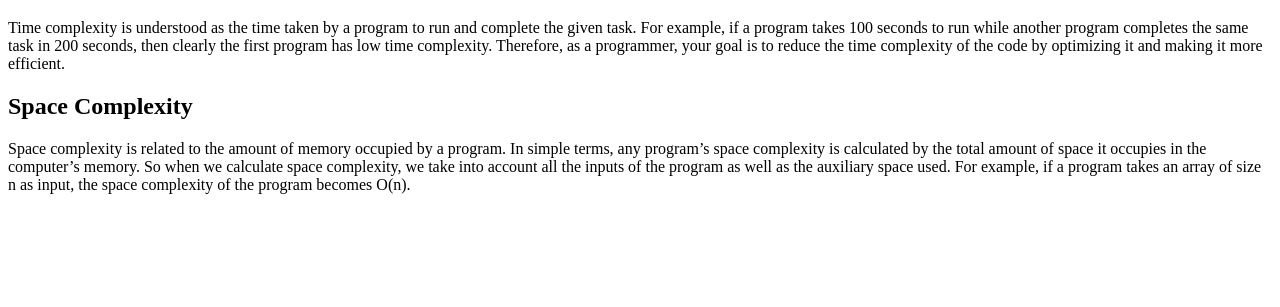
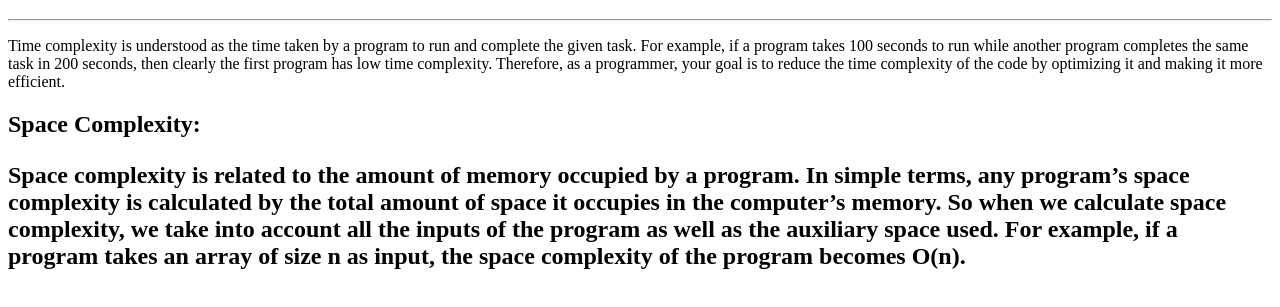
Before and after one commit to acciojob/time-and-space-complexity-Sayan-712, a website: page main.html in a window 1280 px wide. Shown: the part 61-368 px from the top of the page. Drawn offline with Linux system fonts and the light colour scheme.

Commit message:
created a submission

```diff
--- a/main.html
+++ b/main.html
@@ -9,9 +9,10 @@
 <body>
 	<!-- the entire body must be written by student -->
 	<h1>Time and Space Complexity</h1>
+	<hr></hr>
 	<p>Time complexity is understood as the time taken by a program to run and complete the given task. For example, if a program takes 100 seconds to run while another program completes the same task in 200 seconds, then clearly the first program has low time complexity. Therefore, as a programmer, your goal is to reduce the time complexity of the code by optimizing it and making it more efficient.
-	<h2>Space Complexity</h2>
-		<p>Space complexity is related to the amount of memory occupied by a program. In simple terms, any program’s space complexity is calculated by the total amount of space it occupies in the computer’s memory. So when we calculate space complexity, we take into account all the inputs of the program as well as the auxiliary space used. For example, if a program takes an array of size n as input, the space complexity of the program becomes O(n).
+	<h2>Space Complexity:<p>Space complexity is related to the amount of memory occupied by a program. In simple terms, any program’s space complexity is calculated by the total amount of space it occupies in the computer’s memory. So when we calculate space complexity, we take into account all the inputs of the program as well as the auxiliary space used. For example, if a program takes an array of size n as input, the space complexity of the program becomes O(n).</h2>
+
     <script type="text/javascript" src="./script.js">
 </script>
 
```
